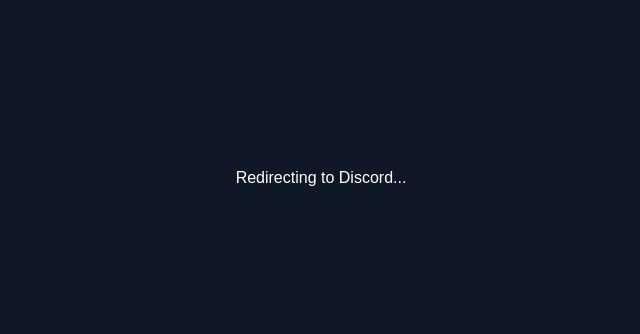
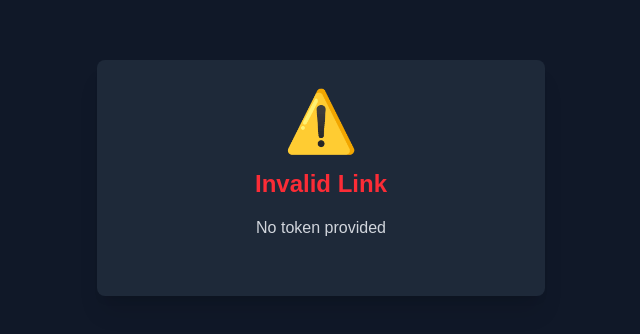
Before and after one commit to Sebjen0209/drg-union-web, a Next.js app: page /link in a window 1280 px wide. Shown: the part 222-556 px from the top of the page, without its empty margins (319-959 px from the left). Built offline with nearby package versions, Linux system fonts and the light colour scheme.

Commit message:
added vercel hosting

```diff
--- a/app/link/page.tsx
+++ b/app/link/page.tsx
@@ -1,84 +1,101 @@
 'use client';
 
+import { Suspense } from 'react';
+import { useSearchParams } from 'next/navigation';
 import { useEffect, useState } from 'react';
-import { useSearchParams, useRouter } from 'next/navigation';
-import { completeLink } from '@/lib/api';
 
-export default function LinkPage() {
+function LinkContent() {
   const searchParams = useSearchParams();
-  const router = useRouter();
-  const [status, setStatus] = useState<'loading' | 'authenticating'>('loading');
+  const token = searchParams.get('token');
+  const [isLoading, setIsLoading] = useState(true);
+  const [error, setError] = useState<string | null>(null);
 
   useEffect(() => {
-    const token = searchParams.get('token');
-    const code = searchParams.get('code');
-
-    // Step 1: User arrives from DRG mod with token
-    if (token && !code) {
-      // Redirect to Discord OAuth
-      const discordAuthUrl = `https://discord.com/api/oauth2/authorize?client_id=${process.env.NEXT_PUBLIC_DISCORD_CLIENT_ID}&redirect_uri=${encodeURIComponent(process.env.NEXT_PUBLIC_DISCORD_REDIRECT_URI!)}&response_type=code&scope=identify%20guilds&state=${token}`;
-      window.location.href = discordAuthUrl;
+    if (!token) {
+      setError('No token provided');
+      setIsLoading(false);
       return;
     }
 
-    // Step 2: User returns from Discord with code
-    if (code) {
-      handleDiscordCallback(code, searchParams.get('state'));
-    }
-  }, [searchParams, router]);
+    // Token is valid, ready to authenticate
+    setIsLoading(false);
+  }, [token]);
 
-  async function handleDiscordCallback(code: string, token: string | null) {
-    if (!token) {
-      router.push('/error?message=Missing token');
-      return;
-    }
+  const handleDiscordLogin = () => {
+    if (!token) return;
 
-    setStatus('authenticating');
+    const clientId = process.env.NEXT_PUBLIC_DISCORD_CLIENT_ID;
+    const redirectUri = encodeURIComponent(
+      process.env.NEXT_PUBLIC_DISCORD_REDIRECT_URI ||
+      `${window.location.origin}/api/auth/discord/callback`
+    );
 
-    try {
-      // Exchange code for Discord access token
-      const tokenResponse = await fetch('/api/discord-exchange', {
-        method: 'POST',
-        headers: { 'Content-Type': 'application/json' },
-        body: JSON.stringify({ code }),
-      });
+    const discordAuthUrl = `https://discord.com/api/oauth2/authorize?client_id=${clientId}&redirect_uri=${redirectUri}&response_type=code&scope=identify&state=${token}`;
 
-      const { access_token } = await tokenResponse.json();
+    window.location.href = discordAuthUrl;
+  };
 
-      // Get Discord user info
-      const userResponse = await fetch('https://discord.com/api/users/@me', {
-        headers: { Authorization: `Bearer ${access_token}` },
-      });
-      const discordUser = await userResponse.json();
+  if (isLoading) {
+    return (
+      <div className="min-h-screen flex items-center justify-center bg-gray-900">
+        <div className="text-white">Loading...</div>
+      </div>
+    );
+  }
 
-      // Check guild membership
-      const guildsResponse = await fetch('https://discord.com/api/users/@me/guilds', {
-        headers: { Authorization: `Bearer ${access_token}` },
-      });
-      const guilds = await guildsResponse.json();
-
-      const isInGuild = guilds.some((g: any) => g.id === process.env.NEXT_PUBLIC_GSG_GUILD_ID);
-
-      if (!isInGuild) {
-        router.push('/error?message=You must be a member of the GSG Discord server');
-        return;
-      }
-
-      // Complete linking with your API
-      await completeLink(token, discordUser.id);
-
-      router.push('/success');
-    } catch (err) {
-      router.push('/error?message=Failed to link accounts. Please try again.');
-    }
+  if (error || !token) {
+    return (
+      <div className="min-h-screen flex items-center justify-center bg-gray-900">
+        <div className="bg-gray-800 p-8 rounded-lg shadow-xl max-w-md w-full text-center">
+          <div className="text-6xl mb-4">⚠️</div>
+          <h1 className="text-2xl font-bold text-red-500 mb-4">Invalid Link</h1>
+          <p className="text-gray-300 mb-6">{error || 'Missing token'}</p>
+        </div>
+      </div>
+    );
   }
 
   return (
-    <div className="min-h-screen bg-gray-900 text-white flex items-center justify-center">
-      <div className="text-center">
-        {status === 'loading' && <p>Redirecting to Discord...</p>}
-        {status === 'authenticating' && <p>Linking your accounts...</p>}
+    <div className="min-h-screen flex items-center justify-center bg-gray-900">
+      <div className="bg-gray-800 p-8 rounded-lg shadow-xl max-w-md w-full">
+        <div className="text-center mb-6">
+          <h1 className="text-3xl font-bold text-white mb-2">⛏️ Rock and Stone! ⛏️</h1>
+          <p className="text-gray-400">Link your Discord account to DRG Union</p>
+        </div>
+
+        <div className="bg-gray-700 p-4 rounded-lg mb-6">
+          <p className="text-gray-300 text-sm">
+            You're about to link your Discord account to your Deep Rock Galactic profile.
+            This will allow you to track your union contributions and compete with other dwarves!
+          </p>
+        </div>
+
+        <button
+          onClick={handleDiscordLogin}
+          className="w-full bg-indigo-600 hover:bg-indigo-700 text-white font-semibold py-3 px-6 rounded-lg transition-colors flex items-center justify-center gap-2"
+        >
+          <svg className="w-6 h-6" fill="currentColor" viewBox="0 0 24 24">
+            <path d="M20.317 4.37a19.791 19.791 0 0 0-4.885-1.515a.074.074 0 0 0-.079.037c-.21.375-.444.864-.608 1.25a18.27 18.27 0 0 0-5.487 0a12.64 12.64 0 0 0-.617-1.25a.077.077 0 0 0-.079-.037A19.736 19.736 0 0 0 3.677 4.37a.07.07 0 0 0-.032.027C.533 9.046-.32 13.58.099 18.057a.082.082 0 0 0 .031.057a19.9 19.9 0 0 0 5.993 3.03a.078.078 0 0 0 .084-.028a14.09 14.09 0 0 0 1.226-1.994a.076.076 0 0 0-.041-.106a13.107 13.107 0 0 1-1.872-.892a.077.077 0 0 1-.008-.128a10.2 10.2 0 0 0 .372-.292a.074.074 0 0 1 .077-.01c3.928 1.793 8.18 1.793 12.062 0a.074.074 0 0 1 .078.01c.12.098.246.198.373.292a.077.077 0 0 1-.006.127a12.299 12.299 0 0 1-1.873.892a.077.077 0 0 0-.041.107c.36.698.772 1.362 1.225 1.993a.076.076 0 0 0 .084.028a19.839 19.839 0 0 0 6.002-3.03a.077.077 0 0 0 .032-.054c.5-5.177-.838-9.674-3.549-13.66a.061.061 0 0 0-.031-.03zM8.02 15.33c-1.183 0-2.157-1.085-2.157-2.419c0-1.333.956-2.419 2.157-2.419c1.21 0 2.176 1.096 2.157 2.42c0 1.333-.956 2.418-2.157 2.418zm7.975 0c-1.183 0-2.157-1.085-2.157-2.419c0-1.333.955-2.419 2.157-2.419c1.21 0 2.176 1.096 2.157 2.42c0 1.333-.946 2.418-2.157 2.418z"/>
+          </svg>
+          Continue with Discord
+        </button>
+
+        <p className="text-gray-500 text-xs text-center mt-4">
+          By linking, you agree to share your Discord username with DRG Union
+        </p>
       </div>
     </div>
   );
 }
+
+export default function LinkPage() {
+  return (
+    <Suspense fallback={
+      <div className="min-h-screen flex items-center justify-center bg-gray-900">
+        <div className="text-white">Loading...</div>
+      </div>
+    }>
+      <LinkContent />
+    </Suspense>
+  );
+}
```
